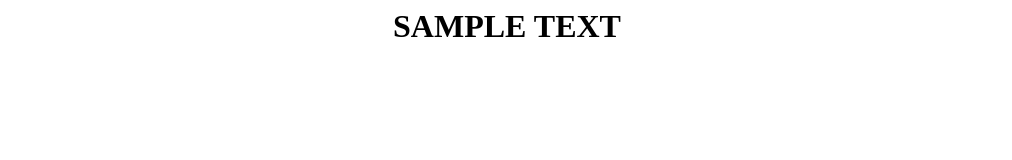
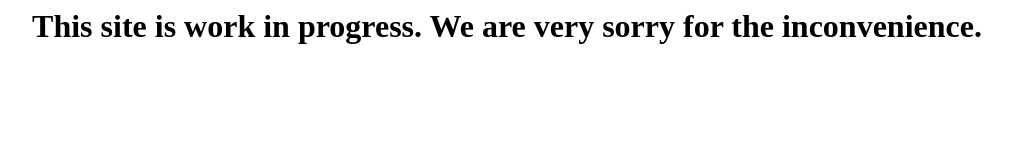
Before and after one commit to shannonfonseka/furnykids-site, a plain HTML site: page docs/index.html in a window 1280 px wide. Shown: the whole page, without its empty margins (133-1145 px from the left). Drawn offline with Linux system fonts and the light colour scheme.

Commit message:
Update index.html

```diff
--- a/docs/index.html
+++ b/docs/index.html
@@ -1,3 +1,3 @@
 <html>
-  <h1><center>SAMPLE TEXT</center></h1>
+  <h1><center>This site is work in progress. We are very sorry for the inconvenience.</center></h1>
 </html>
```
